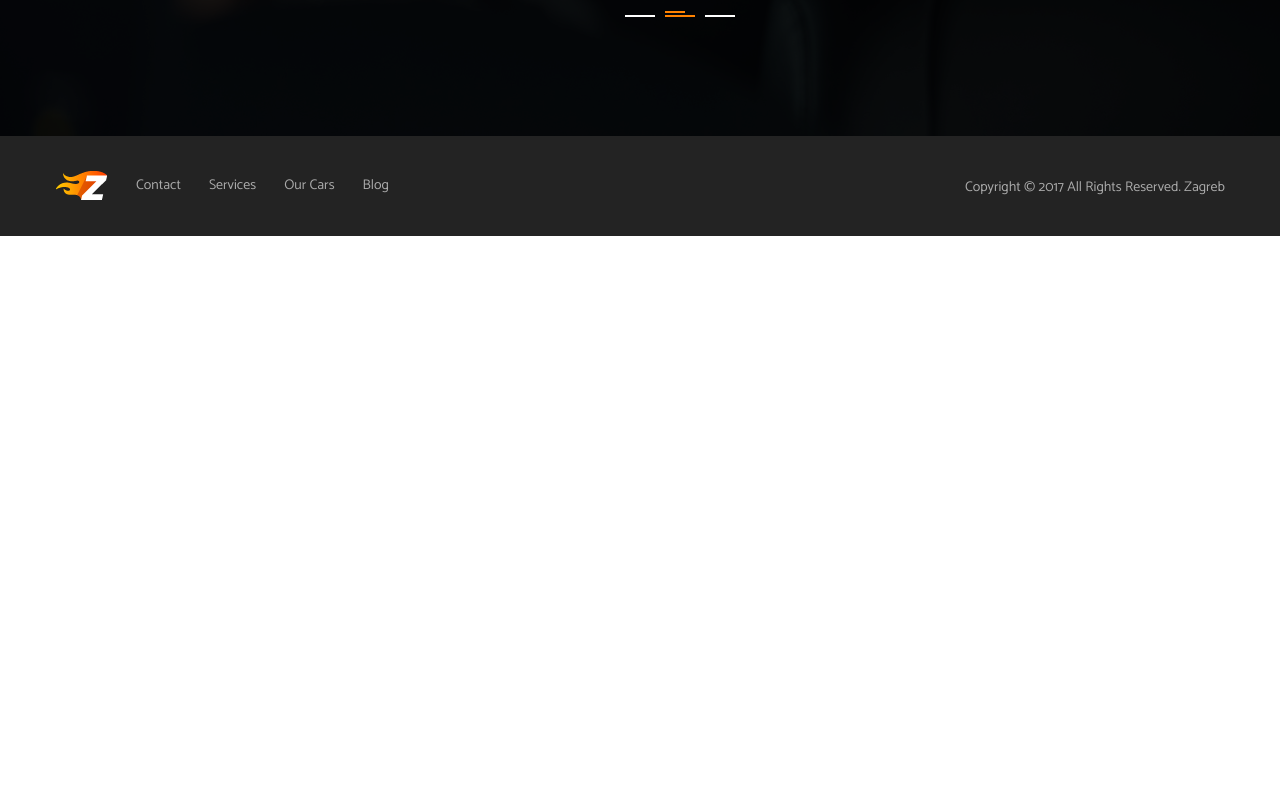
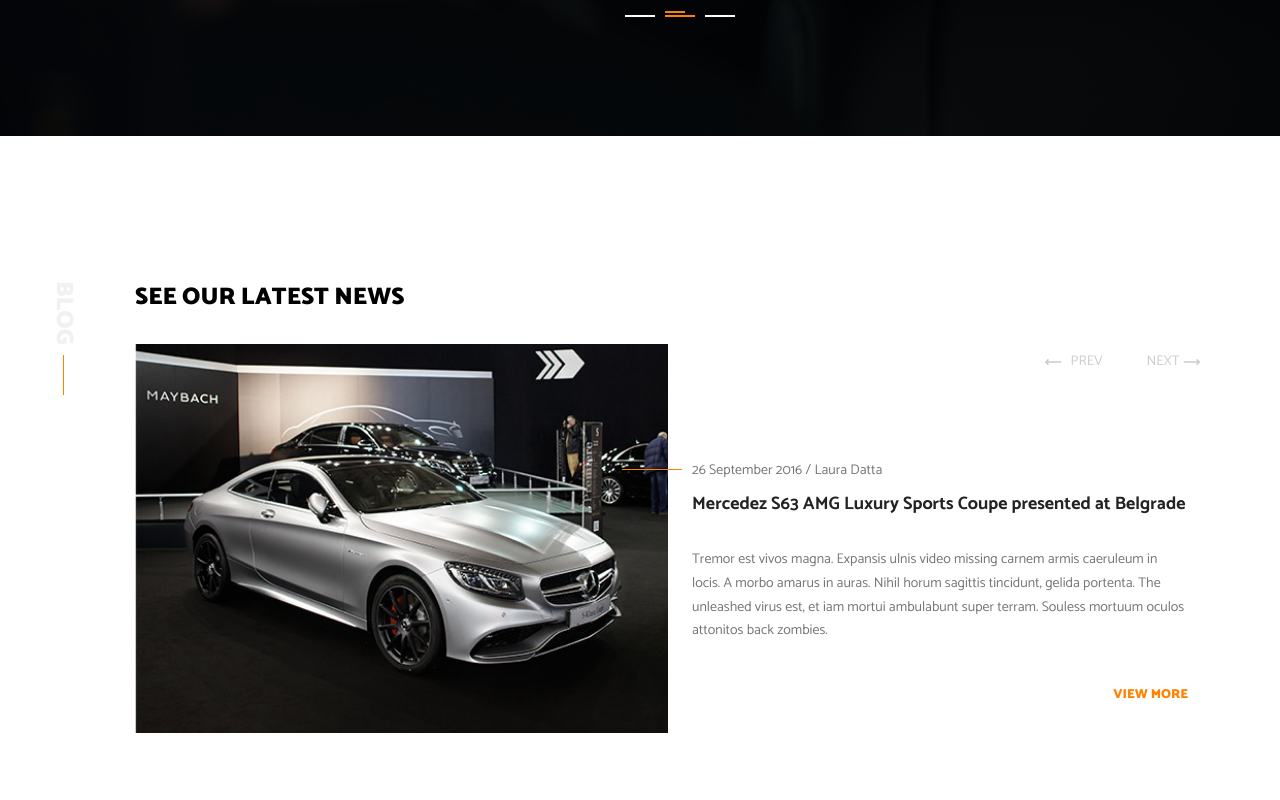
Before and after one commit to AmrakhIshmayilov/zagreb_car_shop, a React (Create React App) app: page / in a window 1280 px wide. Shown: the part 3620-4420 px from the top of the page. Before the commit the page ends 3856 px from the top, so only its background shows below. Built offline with nearby package versions, Linux system fonts and the light colour scheme.

Commit message:
Blog Section and Home Page Done

```diff
--- /dev/null
+++ b/src/components/Home/BlogSection/BlogItem/BlogItem.jsx
@@ -0,0 +1,35 @@
+import React from "react";
+import "./blogItem.css";
+import { Link } from "react-router-dom";
+
+const BlogItem = ({ item }) => {
+  return (
+    <div className="news-block">
+      <div className="inner-box">
+        <div className="row clearfix">
+          <div className="image-column col-md-6 col-sm-6 col-xs-12">
+            <figure className="image">
+              <a href="blog-detail.html">
+                <img src={item.image} alt="" />
+              </a>
+            </figure>
+          </div>
+          <div className="content-column col-md-6 col-sm-6 col-xs-12">
+            <div className="inner">
+              <div className="posted">{item.date}</div>
+              <h3>
+                <a href="blog-detail.html">{item.title}</a>
+              </h3>
+              <div className="text">{item.description}</div>
+              <Link className="view-more" to={`blog/${item.id}"`}>
+                VIEW MORE
+              </Link>
+            </div>
+          </div>
+        </div>
+      </div>
+    </div>
+  );
+};
+
+export default BlogItem;
--- /dev/null
+++ b/src/components/Home/BlogSection/BlogItem/blogItem.css
@@ -0,0 +1,97 @@
+.blog-section .inner-box .content-column .inner {
+  position: relative;
+  padding: 115px 0px 100px;
+}
+
+.blog-section .inner-box .content-column .inner .posted {
+  position: relative;
+  font-size: 14px;
+  color: #777777;
+  margin-bottom: 4px;
+}
+.blog-section .inner-box .content-column .inner .posted:before {
+  position: absolute;
+  content: "";
+  right: 102%;
+  top: 10px;
+  width: 60px;
+  height: 1px;
+  background-color: #ff8201;
+}
+
+.blog-section .inner-box .content-column .inner h3 {
+  position: relative;
+  line-height: 1em;
+}
+
+.blog-section .inner-box .content-column .inner h3 a {
+  position: relative;
+  color: #232323;
+  font-size: 18px;
+  font-weight: 700;
+  transition: all 0.3s ease;
+  -moz-transition: all 0.3s ease;
+  -webkit-transition: all 0.3s ease;
+  -ms-transition: all 0.3s ease;
+  -o-transition: all 0.3s ease;
+}
+.blog-section .inner-box .content-column .inner .text {
+  position: relative;
+  color: #777777;
+  font-size: 14px;
+  margin-top: 30px;
+}
+.blog-section .inner-box .content-column .inner .view-more {
+  position: relative;
+  font-size: 13px;
+  font-weight: 800;
+  color: #ff8201;
+  float: right;
+  margin-top: 40px;
+  text-transform: uppercase;
+  transition: all 0.3s ease;
+  -moz-transition: all 0.3s ease;
+  -webkit-transition: all 0.3s ease;
+  -ms-transition: all 0.3s ease;
+  -o-transition: all 0.3s ease;
+}
+
+.blog-section .owl-carousel .owl-nav {
+  margin: 0px !important;
+  position: absolute;
+  right: 0px;
+  top: 0px;
+  font-family: "Catamaran", sans-serif;
+}
+
+.blog-section .owl-carousel .owl-nav [class*="owl-"] {
+  position: relative;
+  display: inline-block;
+  margin: 0px 0px 0px 6px;
+  padding: 3px 18px !important;
+  border: 1px solid transparent;
+  color: #cccccc;
+  font-size: 14px;
+  line-height: 28px;
+  text-align: center;
+  border-radius: 50px;
+  text-transform: uppercase;
+  background: none !important;
+  transition: all 0.3s ease;
+  -moz-transition: all 0.3s ease;
+  -webkit-transition: all 0.3s ease;
+  -ms-transition: all 0.3s ease;
+  -o-transition: all 0.3s ease;
+  font-family: "Catamaran", sans-serif;
+}
+
+.blog-section .owl-carousel .owl-nav [class*="owl-"] svg {
+  width: 18px;
+  margin-right: 5px;
+  height: 18px;
+}
+
+.blog-section .owl-carousel .owl-nav [class*="owl-"]:hover {
+  color: #1c1c1c;
+  border-color: #888888;
+}
--- /dev/null
+++ b/src/components/Home/BlogSection/BlogSection.jsx
@@ -0,0 +1,77 @@
+import React from "react";
+import "./blogSection.css";
+import PageSection from "../../common/PageSection/PageSection";
+import OwlCarousel from "react-owl-carousel";
+import blogImg from "../../../assets/images/news-1.jpg";
+import BlogItem from "./BlogItem/BlogItem";
+
+const BlogSection = () => {
+  const blogs = [
+    {
+      id: 1,
+      image: blogImg,
+      date: "26 September 2016 / Laura Datta",
+      title: "Mercedez S63 AMG Luxury Sports Coupe presented at Belgrade",
+      description:
+        "Tremor est vivos magna. Expansis ulnis video missing carnem armis caeruleum in locis. A morbo amarus in auras. Nihil horum sagittis tincidunt, gelida portenta. The unleashed virus est, et iam mortui ambulabunt super terram. Souless mortuum oculos attonitos back zombies.",
+    },
+    {
+      id: 2,
+      image: blogImg,
+      date: "26 September 2016 / Laura Datta",
+      title: "Mercedez S63 AMG Luxury Sports Coupe presented at Belgrade",
+      description:
+        "Tremor est vivos magna. Expansis ulnis video missing carnem armis caeruleum in locis. A morbo amarus in auras. Nihil horum sagittis tincidunt, gelida portenta. The unleashed virus est, et iam mortui ambulabunt super terram. Souless mortuum oculos attonitos back zombies.",
+    },
+    {
+      id: 3,
+      image: blogImg,
+      date: "26 September 2016 / Laura Datta",
+      title: "Mercedez S63 AMG Luxury Sports Coupe presented at Belgrade",
+      description:
+        "Tremor est vivos magna. Expansis ulnis video missing carnem armis caeruleum in locis. A morbo amarus in auras. Nihil horum sagittis tincidunt, gelida portenta. The unleashed virus est, et iam mortui ambulabunt super terram. Souless mortuum oculos attonitos back zombies.",
+    },
+  ];
+
+  return (
+    <div className="blog-section">
+      <PageSection title="SEE OUR LATEST NEWS" rotateTitle="BLOG">
+        <OwlCarousel
+          className="owl-theme"
+          items={1}
+          loop
+          autoplay
+          center
+          dots={false}
+          nav
+          smartSpeed={600}
+          navText={[
+            `<div>
+            <svg
+              stroke="currentColor"
+              fill="none"
+              stroke-width="0"
+              viewBox="0 0 24 24"
+              height="1em"
+              width="1em"
+              xmlns="http://www.w3.org/2000/svg"
+            >
+              <path
+                d="M1.02698 11.9929L5.26242 16.2426L6.67902 14.8308L4.85766 13.0033L22.9731 13.0012L22.9728 11.0012L4.85309 11.0033L6.6886 9.17398L5.27677 7.75739L1.02698 11.9929Z"
+                fill="currentColor"
+              ></path>
+            </svg> PREV
+            </div>`,
+            `<div>NEXT <svg stroke="currentColor" fill="none" stroke-width="0" viewBox="0 0 24 24" height="1em" width="1em" xmlns="http://www.w3.org/2000/svg"><path d="M23.0677 11.9929L18.818 7.75739L17.4061 9.17398L19.2415 11.0032L0.932469 11.0012L0.932251 13.0012L19.2369 13.0032L17.4155 14.8308L18.8321 16.2426L23.0677 11.9929Z" fill="currentColor"></path></svg></div>`,
+          ]}
+        >
+          {blogs.map((item) => (
+            <BlogItem key={item.id} item={item} />
+          ))}
+        </OwlCarousel>
+      </PageSection>
+    </div>
+  );
+};
+
+export default BlogSection;
--- /dev/null
+++ b/src/components/Home/BlogSection/blogSection.css
@@ -0,0 +1,3 @@
+.blog-section {
+  padding: 145px 0px 145px;
+}
--- a/src/components/Home/CarsSection/CarsSection.jsx
+++ b/src/components/Home/CarsSection/CarsSection.jsx
@@ -46,6 +46,7 @@
                   items={1}
                   loop
                   autoplay={true}
+                  smartSpeed={500}
                   center={true}
                   dots={false}
                   nav
--- a/src/components/Home/Home.jsx
+++ b/src/components/Home/Home.jsx
@@ -8,6 +8,7 @@
 import ServicesSection from "./ServicesSection/ServicesSection";
 import CarsSection from "./CarsSection/CarsSection";
 import TestimonialSection from "./TestimonialSection/TestimonialSection";
+import BlogSection from "./BlogSection/BlogSection";
 
 const Home = () => {
   useEffect(() => {
@@ -20,6 +21,7 @@
       <ServicesSection />
       <CarsSection />
       <TestimonialSection />
+      <BlogSection />
     </div>
   );
 };
--- a/src/components/Home/TestimonialSection/TestimonialSection.jsx
+++ b/src/components/Home/TestimonialSection/TestimonialSection.jsx
@@ -78,6 +78,7 @@
             className="owl-theme"
             items={1}
             loop
+            smartSpeed={600}
             autoplay={true}
             center={true}
           >
```
Also changed, not shown: src/assets/images/news-1.jpg (added).
